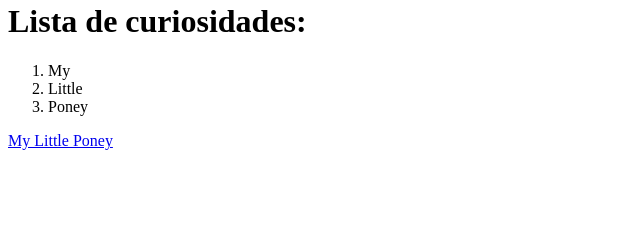
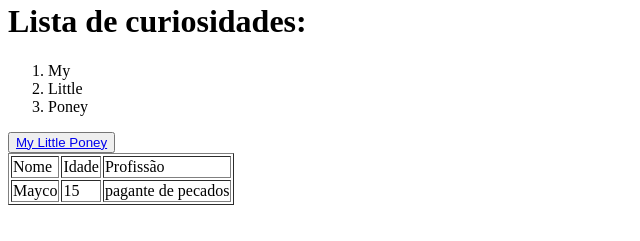
Before and after one commit to maycconn/design_weba, a plain HTML site: page index.html in a window 1280 px wide. Shown: the part 227-468 px from the top of the page, without its empty margins (0-640 px from the left). Drawn offline with Linux system fonts and the light colour scheme.

Commit message:
atualizando index.html

```diff
--- a/index.html
+++ b/index.html
@@ -2,6 +2,7 @@
 <html>
     <head>
         <title>Hello World!!</title>
+        <link rel="stylesheet" href="style.css">
     </head>
     <body>
         <h1>My Little Poney </h1>
@@ -12,7 +13,20 @@
             <li> Little </li>
             <li> Poney</li>
         </ol>
-        <a href="https://www.youtube.com/watch?v=5yP_DznyNFU"> My Little Poney</a>
+        <button><a href="https://www.youtube.com/watch?v=5yP_DznyNFU"> My Little Poney</a></button>
+
+        <table border>
+            <tr>
+                <td>Nome</td>
+                <td>Idade</td>
+                <td>Profissão</td>
+            </tr>
+            <tr>
+                <td>Mayco</td>
+                <td>15</td>
+                <td>pagante de pecados</td>
+            </tr>
+        </table>
 
     </body>
 </html>
```
